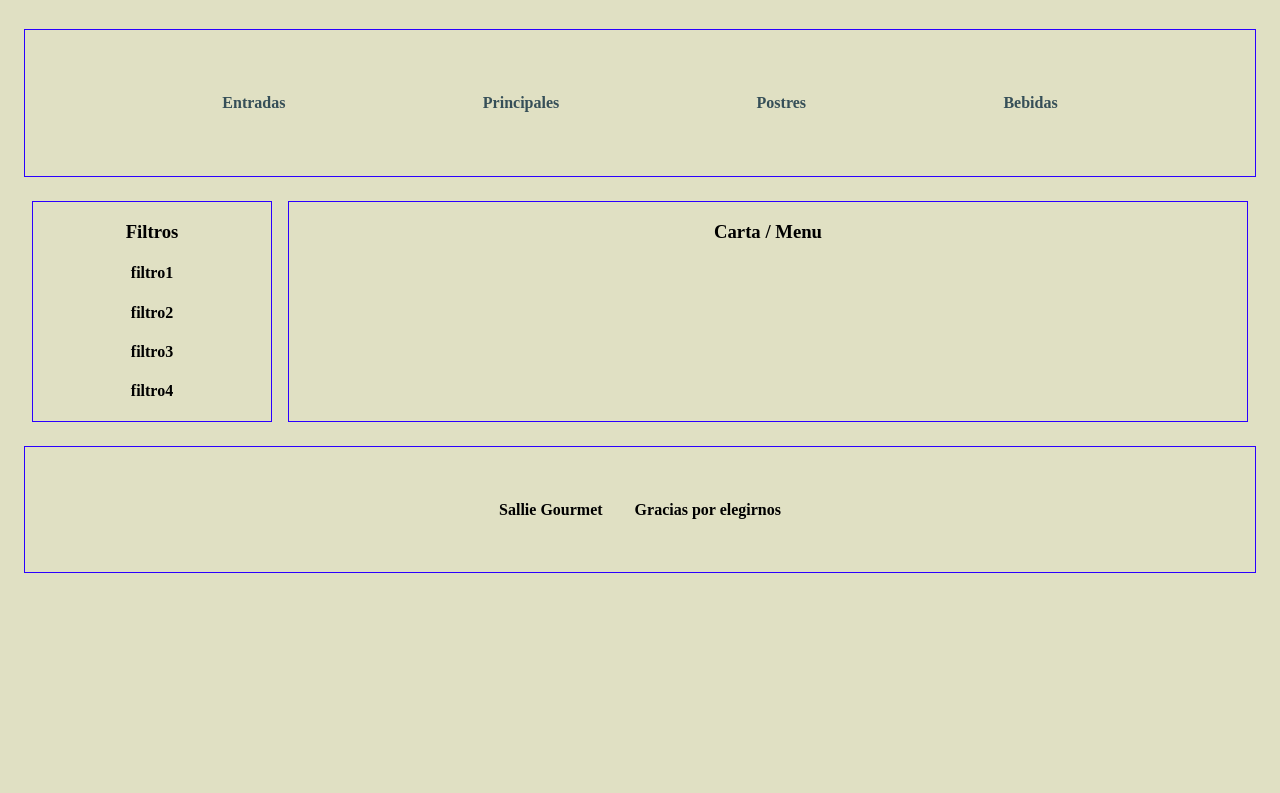
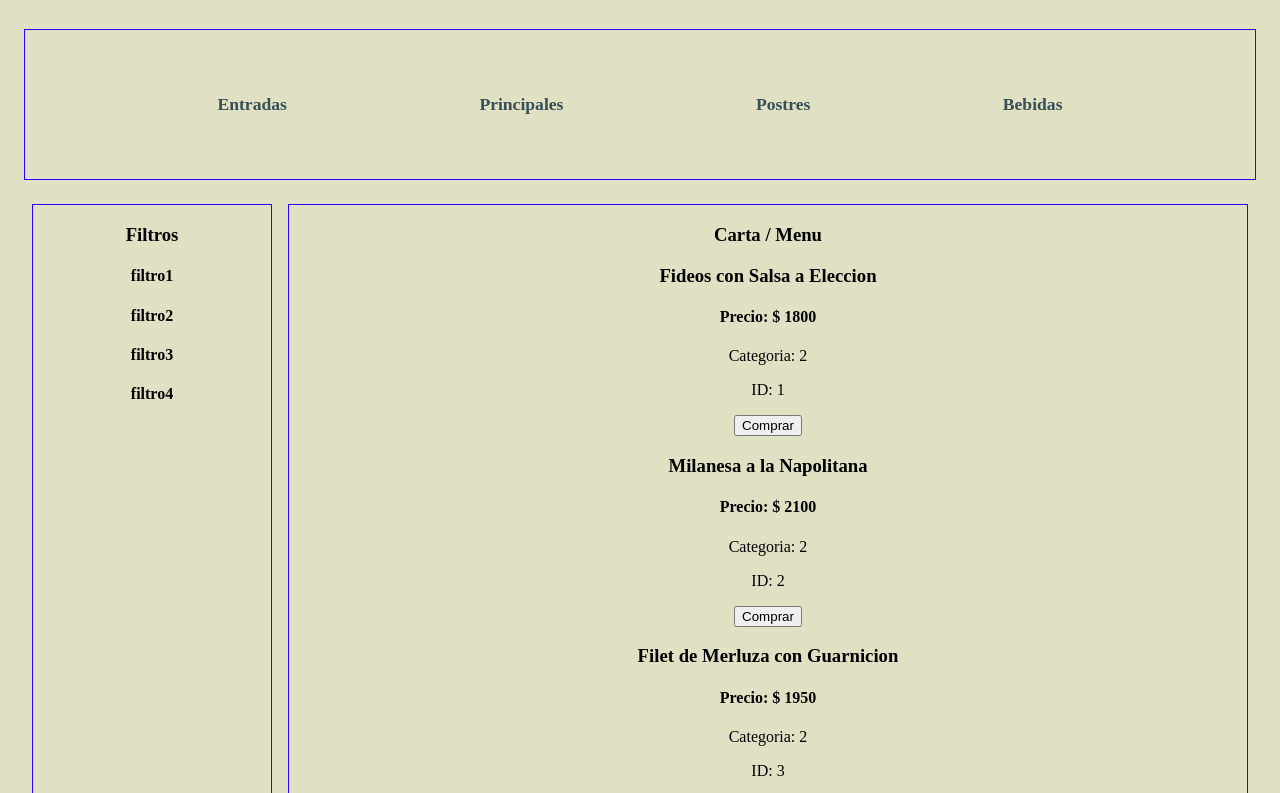
Before and after one commit to RamiroCameroT/RamiroCamero-Javascript, a plain HTML site: page index.html in a window 1280 px wide. Shown: the part 154-947 px from the top of the page. Before the commit the page ends 800 px from the top, so only its background shows below. Drawn offline with Linux system fonts and the light colour scheme.

Commit message:
incorpore platos

```diff
--- a/CSS/style.css
+++ b/CSS/style.css
@@ -19,7 +19,8 @@ nav .navPrincipal{
     border: 1px solid rgb(43, 0, 255);
     padding: 2rem;
     display: flex;
-    justify-content: space-evenly;
+    flex-flow: column;
+    align-items: center;
 
 }
 nav .navPrincipal li{
@@ -27,15 +28,18 @@ nav .navPrincipal li{
     list-style-type: none;
     color: rgb(54, 79, 88);
     font-weight: 900;
-    font-size: 1rem;
+    font-size: 1.1rem;
 }
 
 /*Main*/
 main{
     margin: 1rem;
     display: grid;
-    grid-template-columns: 20vw 1fr;
-    grid-template-areas: "Filtro Main";
+    grid-template-columns: 1fr;
+    grid-template-rows: 1fr;
+    grid-template-areas:
+        "Filtro"
+        "Main";
 }
 main .filtrosPrincipal{
     margin: 0.5rem;
@@ -62,3 +66,14 @@ footer h4{
     padding: 1rem;
 
 }
+
+@media screen and (min-width: 600px){
+    nav .navPrincipal{
+        flex-flow: row;
+        justify-content: space-evenly;
+        }
+    main{
+        grid-template-columns: 20vw 1fr;
+        grid-template-areas: "Filtro Main";
+    }
+}
--- a/Javascript/script.js
+++ b/Javascript/script.js
@@ -0,0 +1,28 @@
+let sectionProductos = document.getElementById("sectionPlatos");
+const productos = [
+    {id: 1, Nombre: "Fideos con Salsa a Eleccion", Precio: 1800, Categoria: 2},
+    {id: 2, Nombre: "Milanesa a la Napolitana", Precio: 2100, Categoria: 2},
+    {id: 3, Nombre: "Filet de Merluza con Guarnicion", Precio: 1950, Categoria: 2},
+    {id: 4, Nombre: "Tortilla de Papa", Precio: 1500, Categoria: 1},
+    {id: 5, Nombre: "Entraña con Guarnicion", Precio: 2350, Categoria: 2},
+    {id: 6, Nombre: "Sorrentinos con Salsa a Eleccion", Precio: 1900, Categoria: 2},
+    {id: 7, Nombre: "Volcan de Chocolate", Precio: 900, Categoria: 3},
+    {id: 8, Nombre: "Lemon Pie", Precio: 750, Categoria: 3},
+    {id: 9, Nombre: "Bastones de Muzzarella", Precio: 1000, Categoria: 1},
+    {id: 10, Nombre: "Rabas", Precio: 1300, Categoria: 1},
+    {id: 11, Nombre: "Gaseosas", Precio: 350, Categoria: 4},
+    {id: 12, Nombre: "Vinos", Precio: 500, Categoria: 4},
+];
+
+productos.forEach (item =>{
+    let div = document.createElement("div");
+    div.innerHTML = `
+        <h3>${item.Nombre}</h3>
+        <h4>Precio: $ ${item.Precio}</h6>
+        <p>Categoria: ${item.Categoria}</p>
+        <p>ID: ${item.id}</p>
+        <button>Comprar</button>
+        `
+    sectionPlatos.append(div)
+
+});
--- a/index.html
+++ b/index.html
@@ -31,7 +31,7 @@
         </aside>
         <section class="sectionPrincipal">
             <h3>Carta / Menu</h3>
-            <section>
+            <section id="sectionPlatos">
 
             </section>
 
```
